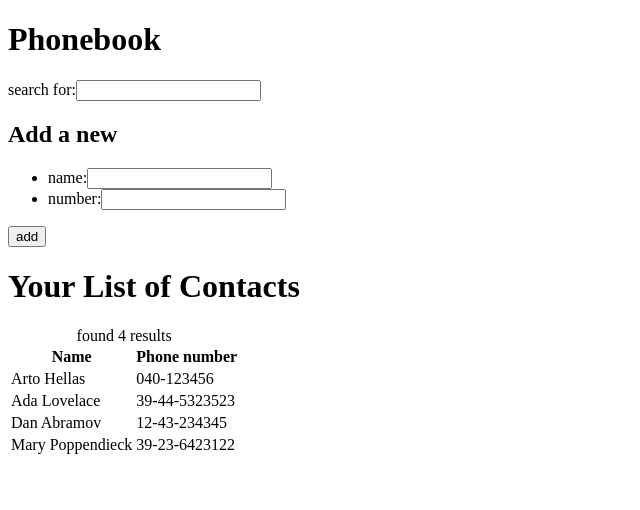
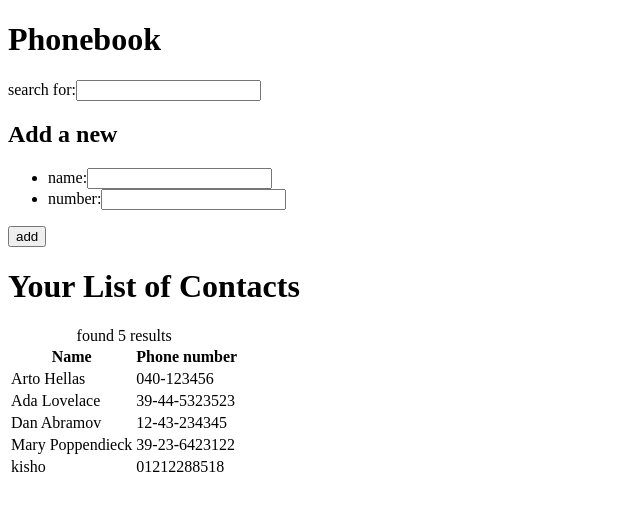
Before and after one commit to KareimGazer/FSO, a React (Vite) app in the folder part2/phonebook/: page / in a window 1280 px wide. Shown: the top 510 px of the page, without its empty margins (0-640 px from the left). Built offline with nearby package versions, Linux system fonts and the light colour scheme; data requests are answered from the project's data file.

Commit message:
numbers saved to the backend

```diff
--- a/part2/phonebook/db.json
+++ b/part2/phonebook/db.json
@@ -1,5 +1,5 @@
 {
-    "persons":[
+  "persons": [
     {
       "name": "Arto Hellas",
       "number": "040-123456",
@@ -19,6 +19,11 @@
       "name": "Mary Poppendieck",
       "number": "39-23-6423122",
       "id": "4"
+    },
+    {
+      "id": "11a1",
+      "name": "kisho",
+      "number": "01212288518"
     }
   ]
 }
--- a/part2/phonebook/src/App.jsx
+++ b/part2/phonebook/src/App.jsx
@@ -26,14 +26,12 @@ const App = () => {
       alert(`${newNumber} is already assigned to "${persons.filter(person => person.number === newNumber)[0].name}"`)
       return
     }
-    const person = {
-      id: persons.length + 1,
-      name: newName,
-      number: newNumber
-    }
-    setPersons(persons.concat(person))
-    setNewName('')
-    setNewNumber('')
+    const person = {name: newName,number: newNumber}
+    contacts.create(person).then((addedPerson) => {
+      setPersons(persons.concat(addedPerson))
+      setNewName('')
+      setNewNumber('')
+    })
   }
 
   const filteredPersons = persons.filter(person => person.name.toLowerCase().includes(searchTerm.toLowerCase()))
```
Lines whose indentation alone changed are shown as unchanged.
